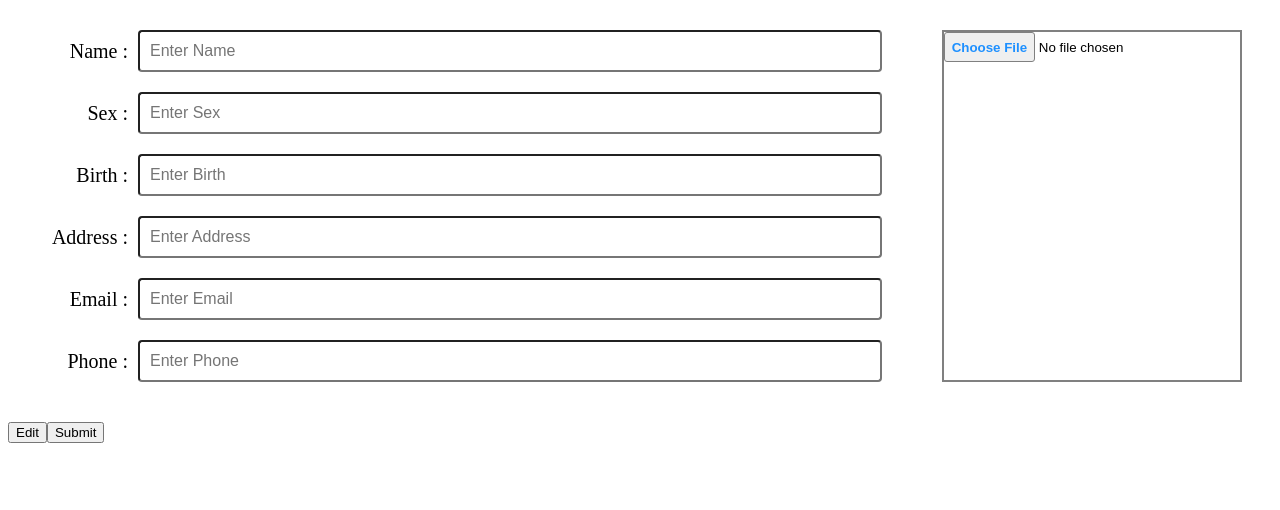
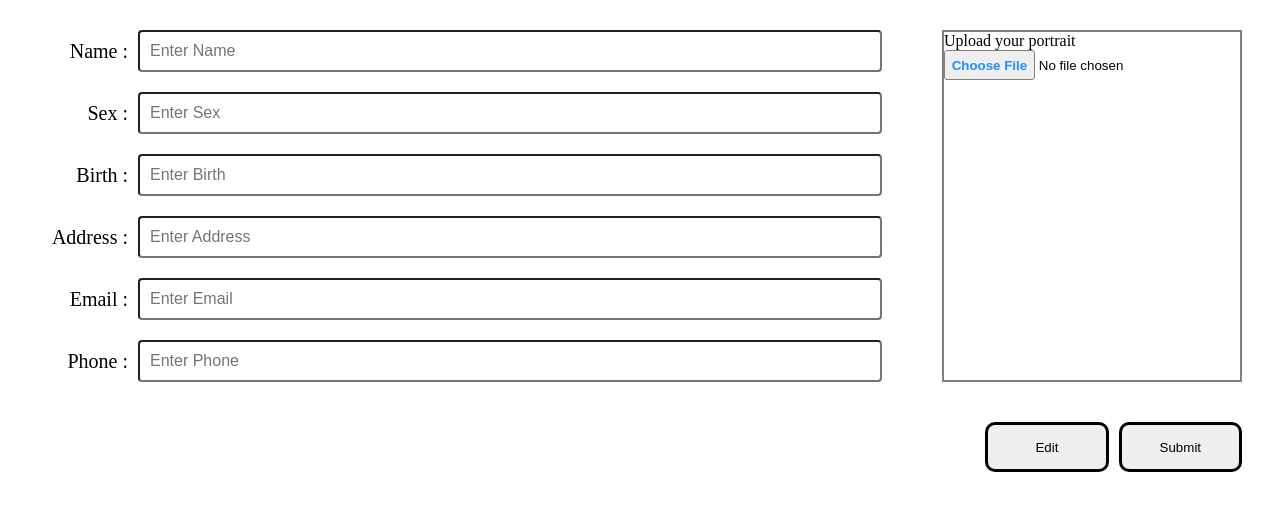
Before and after one commit to nthGH1030/CV-generator, a React (Create React App) app: page / in a window 1280 px wide. Shown: the top 510 px of the page. Built offline with nearby package versions, Linux system fonts and the light colour scheme.

Commit message:
finish styling edit and submit button

```diff
--- a/src/components/Background.js
+++ b/src/components/Background.js
@@ -46,19 +46,15 @@ export default function Background() {
             </div>
         </div>
 
-
-
-
+        <div className = "edit-submit-container">
             <EditBtn
                 handleEdit = {() => setEditing(true)}
             />
-
-
             <SubmitBtn
                 handlesubmit = {() => handleSubmit(inputValues, profilePic)}
                 handleDisable = {() => setEditing(false)}
-
             />
+        </div>
 
         </>
     )
@@ -85,6 +81,7 @@ function SubmitBtn({handlesubmit, handleDisable}) {
         <>
         <button
             onClick = {handleClick}
+            className = "button edit"
         >
         Submit
         </button>
@@ -101,6 +98,7 @@ function EditBtn({handleEdit}) {
         <>
         <button
             onClick = {handleClick}
+            className = "button edit"
         >
         Edit
         </button>
@@ -133,10 +131,12 @@ function ProfilePic({onChange, isEditing, profilePic}){
     return (
         <>
         <div className = 'profilePic'>
-            {profilePic && <img src={profilePic} alt="Profile" height = "300px" width = "300px" />}
+            Upload your portrait
+            {profilePic &&
+                <img src={profilePic} alt="Profile" height = "300px" width = "300px" />}
             <input
                 type = "file"
-            accept = "image/png, image/jpeg, image/gif"
+                accept = "image/png, image/jpeg, image/gif, image.jpg"
                 onChange = {onChange}
                 disabled = {!isEditing}
             />
--- a/src/styles.css
+++ b/src/styles.css
@@ -17,14 +17,39 @@
   justify-content: center;
 }
 
-/* style that all elemenet shares */
+/* style button and input field */
 input:disabled {
   background-color: gray
 }
 
 button:hover {
-  color: lightgray
+  background-color: lightgray
 }
+
+/* edit and submit button */
+.edit-submit-container{
+  display: flex;
+  margin-right: 30px;
+  justify-content:flex-end;
+  height: 50px;
+  gap:10px;
+
+}
+
+.button.edit{
+  width: 10%;
+  height:100%;
+  border-radius: 10px;
+  border: solid;
+}
+
+.button.submit{
+  width: 10%;
+  height:100%;
+  border-radius: 10px;
+  border: solid;
+}
+
 
 /* This is profile info's style */
 .profile-info {
```
Lines whose indentation alone changed are shown as unchanged.
